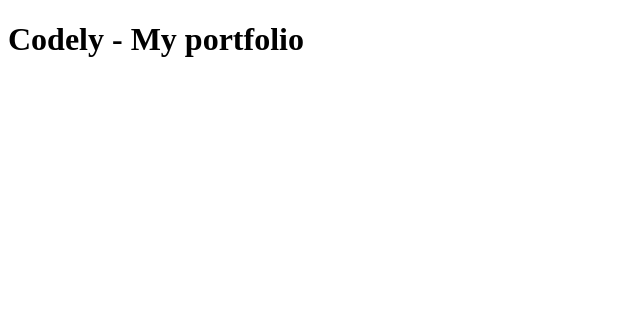
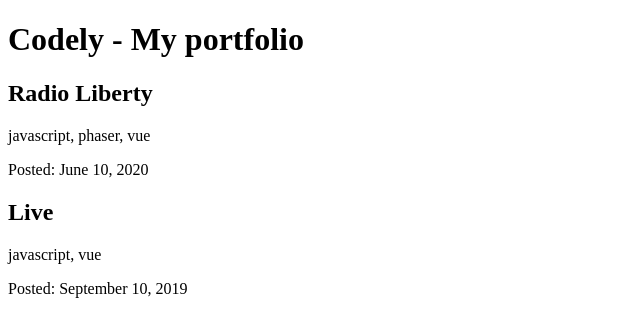
Before and after one commit to CodelyTV/portfolio-gatsby-netlify, a Gatsby site: page / in a window 1280 px wide. Shown: the whole page, without its empty margins (0-640 px from the left). Built offline with nearby package versions, Linux system fonts and the light colour scheme; Gatsby itself is replaced by a stand-in of ours.

Commit message:
feat(home): add projects list

```diff
--- a/gatsby-config.ts
+++ b/gatsby-config.ts
@@ -28,7 +28,15 @@
       "path": "./src/pages/"
     },
     __key: "pages"
-  }]
+  }, {
+    resolve: 'gatsby-source-filesystem',
+    options: {
+      "name": "projects",
+      "path": "./src/projects/"
+    },
+    __key: "projects"
+  },
+  "gatsby-plugin-mdx"]
 };
 
 export default config;
--- a/src/pages/index.tsx
+++ b/src/pages/index.tsx
@@ -1,16 +1,43 @@
 import * as React from "react"
-import type { HeadFC, PageProps } from "gatsby"
+import { graphql, HeadFC, PageProps } from "gatsby"
 
-const IndexPage: React.FC<PageProps> = () => {
+const IndexPage = ({data}: PageProps<Queries.ProjectsQuery>) => {
   return (
     <main>
       <h1>
         Codely - My portfolio
       </h1>
+      <section>
+      {
+        data.allMdx.nodes.map((node) => (
+          <article key={node.id}>
+            <h2>{node.frontmatter?.title}</h2>
+            {node.frontmatter?.technologies?.join(", ")}
+            <p>Posted: {node.frontmatter?.date}</p>
+          </article>
+        ))
+      }
+    </section>
     </main>
   )
 }
 
 export default IndexPage
 
+export const query = graphql`
+  query Projects {
+    allMdx(sort: { frontmatter: { date: DESC }}) {
+      nodes {
+        id
+        frontmatter {
+          date(formatString: "MMMM D, YYYY")
+          title
+          summary
+          technologies
+        }
+      }
+    }
+  }
+`
+
 export const Head: HeadFC = () => <title>My portfolio</title>
--- /dev/null
+++ b/src/projects/live.mdx
@@ -0,0 +1,8 @@
+---
+title: "Live"
+date: "2019-09-10"
+technologies: ["javascript", "vue"]
+summary: "A survival videogame"
+---
+
+# Live
--- /dev/null
+++ b/src/projects/radio-liberty.mdx
@@ -0,0 +1,8 @@
+---
+title: "Radio Liberty"
+date: "2020-06-10"
+technologies: ["javascript", "phaser", "vue"]
+summary: "An adventure videogame"
+---
+
+# Radio Liberty
```
Also changed, not shown: 1 other file.
